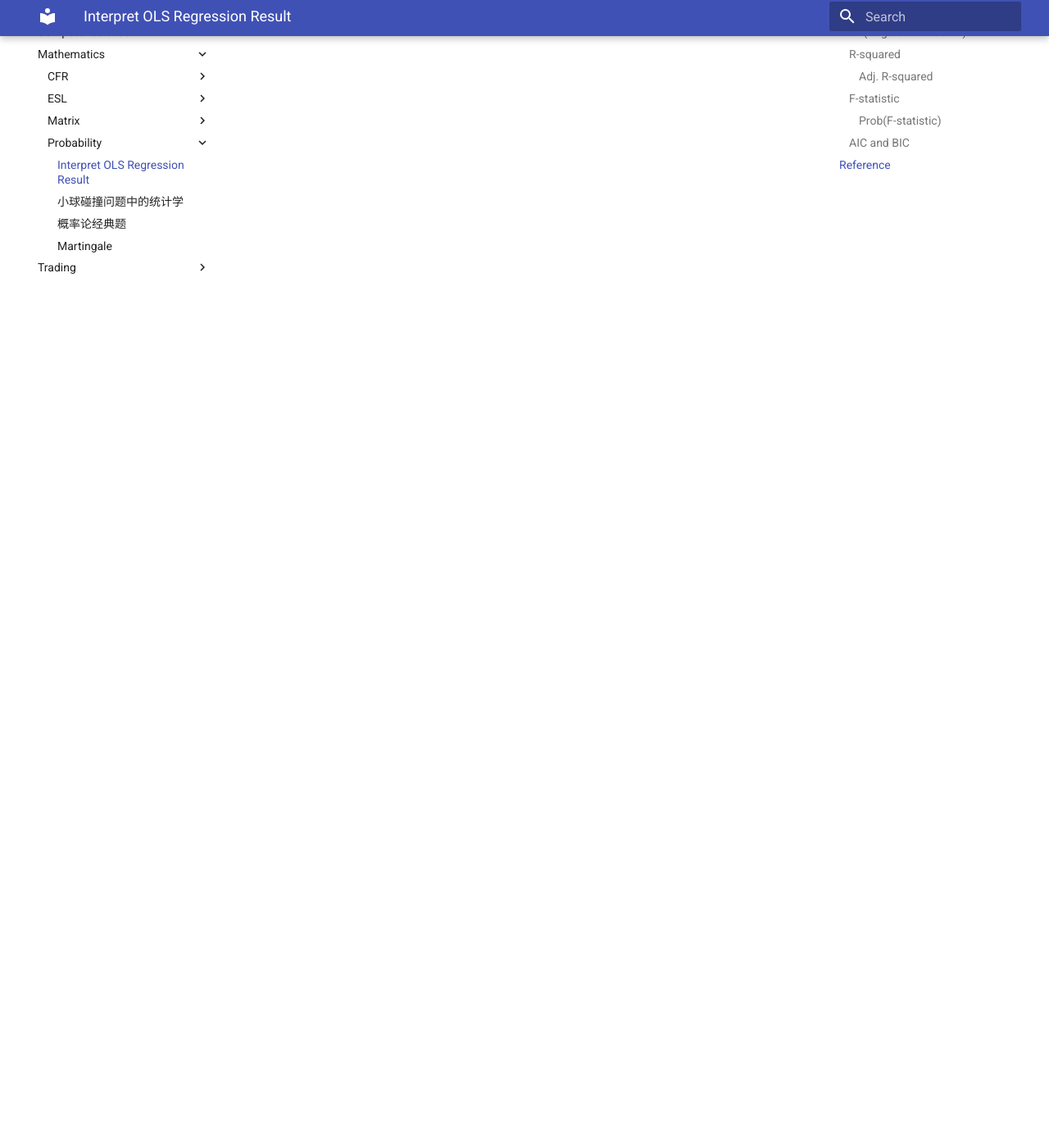
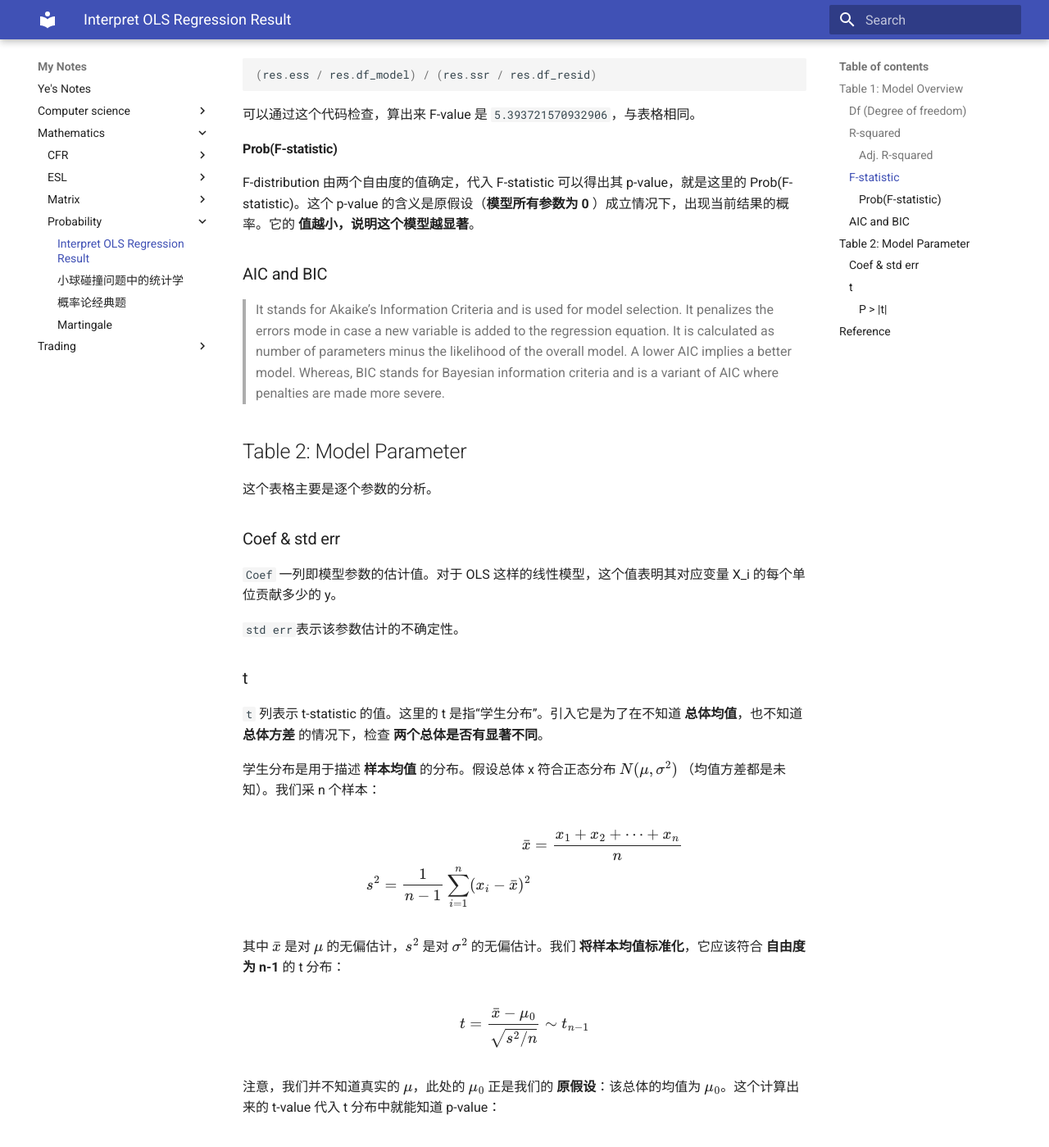
Before and after one commit to double-free/notes, an MkDocs documentation site: the page built from docs/mathematics/probability/OLS_result.md, in a window 1280 px wide and 1400 px high, scrolled down 4272 px. Shown: the whole window at 82% size. Built offline with MkDocs 1.6.1 and Material for MkDocs 9.7.7, drawn with Linux system fonts in a browser that asks for light colours; some of the changed text lies outside the part shown.

Commit message:
complete table 2

````diff
--- a/docs/mathematics/probability/OLS_result.md
+++ b/docs/mathematics/probability/OLS_result.md
@@ -26,7 +26,7 @@
 
 我们将逐个表格讲解。
 
-## Table 1: Model
+## Table 1: Model Overview
 
 跳过简单的字段。
 
@@ -119,9 +121,54 @@
 
 ### AIC and BIC
 
+> It stands for Akaike’s Information Criteria and is used for model selection. It penalizes the errors mode in case a new variable is added to the regression equation. It is calculated as number of parameters minus the likelihood of the overall model. A lower AIC implies a better model. Whereas, BIC stands for Bayesian information criteria and is a variant of AIC where penalties are made more severe.
+
+
+## Table 2: Model Parameter
+
+这个表格主要是逐个参数的分析。
+
+### Coef & std err
+
+`Coef` 一列即模型参数的估计值。对于 OLS 这样的线性模型，这个值表明其对应变量 X_i 的每个单位贡献多少的 y。
+
+`std err`表示该参数估计的不确定性。
+
+### t
+
+`t` 列表示 t-statistic 的值。这里的 t 是指“学生分布”。引入它是为了在不知道 __总体均值__，也不知道 __总体方差__ 的情况下，检查 __两个总体是否有显著不同__。
+
+学生分布是用于描述 __样本均值__ 的分布。假设总体 x 符合正态分布 $N(\mu, \sigma^2)$ （均值方差都是未知）。我们采 n 个样本：
+
+$$\begin{aligned}
+\bar{x} &= \frac{x_1 + x_2 + \cdots + x_n}{n} \\
+s^2 = \frac{1}{n-1} \sum_{i=1}^n (x_i - \bar{x})^2
+\end{aligned}$$
+
+其中 $\bar{x}$ 是对 $\mu$ 的无偏估计，$s^2$ 是对 $\sigma^2$ 的无偏估计。我们 __将样本均值标准化__，它应该符合 __自由度为 n-1__ 的 t 分布：
+
+$$ t = \frac{\bar{x} - \mu_0}{\sqrt{s^2 / n}} \sim t_{n-1} $$
+
+注意，我们并不知道真实的 $\mu$，此处的 $\mu_0$ 正是我们的 __原假设__：该总体的均值为 $\mu_0$。这个计算出来的 t-value 代入 t 分布中就能知道 p-value：
+
+![Student's t distribution](images/Student_t.png)
+
+回到我们的表格中，因为我们检验的 __原假设是参数无效__，因此 $\mu_0 = 0$。`coef` 即参数的均值，`std err` 是 coef 的标准差，即 __均值的标准差__，他们直接相除就是 t-statistic：
+
+```py
+res.params / res.bse
+```
+
+执行这个命令即可以算出表格中的 t-values。
+
+#### P > |t|
+
+这是上面算出来的 t-values 对应的 p-values。将以上 t-values 代入自由度为 n-1 的 t 分布上即可获得 p-values。与 `Prob (F-statistic)` 类似，p-value 越小说明对应的参数越显著。
 
 ## Reference
 
 1. [Interpreting OLS results](https://desktop.arcgis.com/en/arcmap/latest/tools/spatial-statistics-toolbox/interpreting-ols-results.htm)
 
 2. [Regression analysis basics](https://desktop.arcgis.com/en/arcmap/latest/tools/spatial-statistics-toolbox/regression-analysis-basics.htm)
+
+3. [Understanding t-test for linear regression](https://stats.stackexchange.com/questions/344006/understanding-t-test-for-linear-regression)
````
Also changed, not shown: other parts of docs/mathematics/probability/OLS_result.md (+3 -1 lines), docs/mathematics/probability/images/F_distribution.png (added), docs/mathematics/probability/images/Student_t.png (added).
